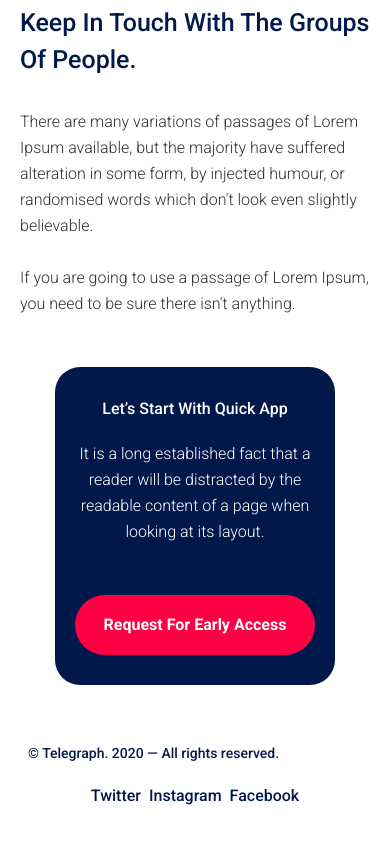
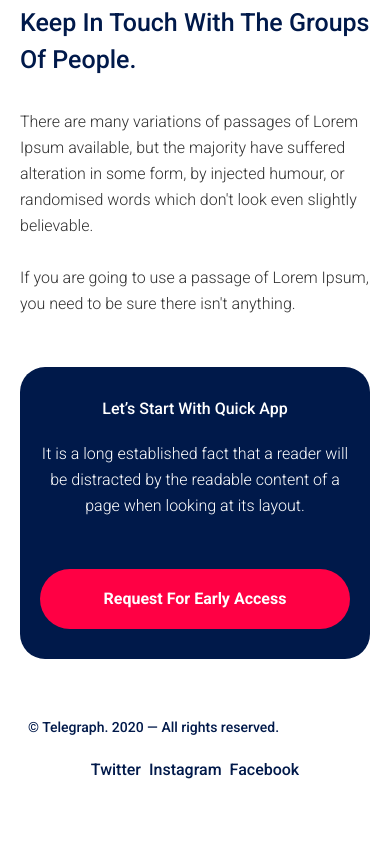
Before and after one commit to mahbubaly/Telegraph2, a React (Vite) app: page / in a window 390 px wide. Shown: the part 3877-4721 px from the top of the page. Built offline with nearby package versions, Linux system fonts and the light colour scheme.

Commit message:
responsive

```diff
--- a/src/Components/Home/Home.jsx
+++ b/src/Components/Home/Home.jsx
@@ -262,7 +262,8 @@ const Home = () => {
 
                 <section>
 
-                    <div className="bg-[#00194A] pt-[30px] px-5  mx-auto   lg:p-0 lg:w-[1139px] w-[280px] lg:h-[346px] text-white rounded-[25px] mt-[50px] lg:mt-[179px] lg:mx-[150px] lg:py-[50px]   lg:items-center" >
+
+                        <div className="bg-[#00194A] mx-auto pt-[30px] px-5     lg:p-0  lg:h-[346px] text-white rounded-[25px] mt-[50px] lg:mt-[179px] lg:mx-[150px] lg:py-[50px]   lg:items-center" >
 
 
                             <div className=" text-center">
@@ -288,6 +289,7 @@ const Home = () => {
 
                             </div>
                         </div>
+
                 </section>
 
 
```
Lines whose indentation alone changed are shown as unchanged.
